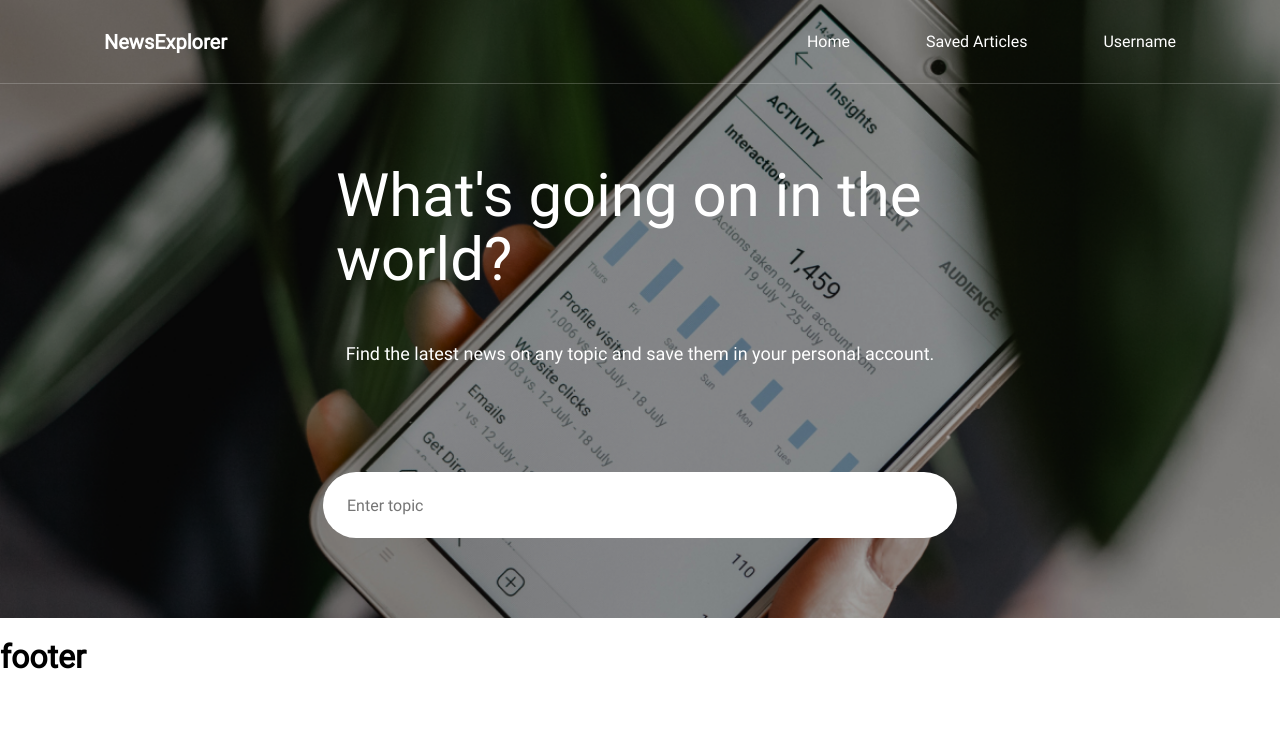
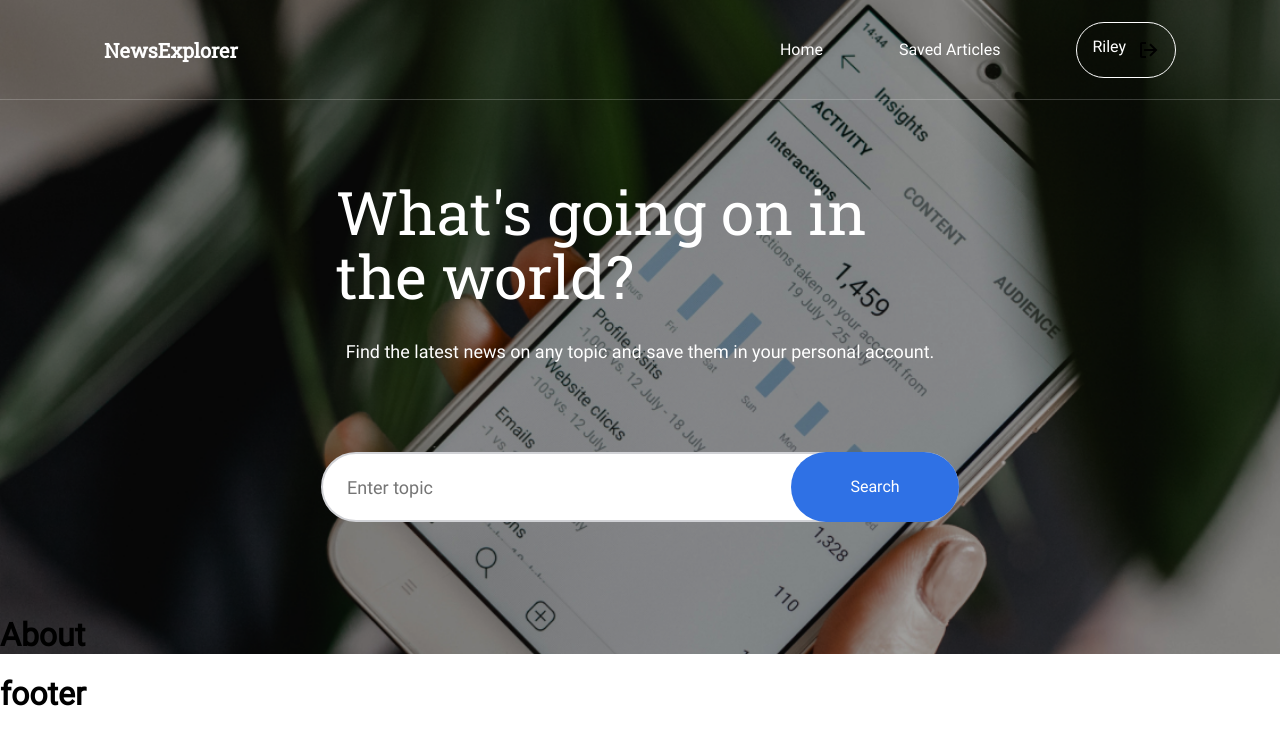
Before and after one commit to Aivaxela/news_explorer_frontend, a React (Vite) app: page / in a window 1280 px wide. Shown: the top 744 px of the page. Built offline with nearby package versions, Linux system fonts and the light colour scheme.

Commit message:
nav and main CSS almost 100%

```diff
--- a/src/blocks/App.css
+++ b/src/blocks/App.css
@@ -1,9 +1,17 @@
 @font-face {
   src: url(../vendor/moved_final-project_fonts_latin/roboto-400-regular.woff);
+  src: url(../vendor/moved_final-project_fonts_latin/roboto-400-regular.woff2);
   font-family: "Roboto";
 }
 
+@font-face {
+  src: url(../vendor/moved_final-project_fonts_latin/roboto-slab-400-regular.woff);
+  src: url(../vendor/moved_final-project_fonts_latin/roboto-slab-400-regular.woff2);
+  font-family: "Roboto-Slab";
+}
+
 .page__content {
+  margin: 0 auto;
   max-width: 1440px;
   font-family: "Roboto", "Arial", sans-serif;
 }
--- a/src/blocks/Main.css
+++ b/src/blocks/Main.css
@@ -11,9 +11,11 @@
   font-weight: 400;
   line-height: 64px;
   color: #fff;
+  font-family: "Roboto-Slab", "Arial", sans-serif;
 }
 
 .main__subtitle {
+  margin: 0;
   padding-top: 32px;
   text-align: center;
   font-size: 18px;
@@ -22,17 +24,37 @@
   color: #fff;
 }
 
-.main__searchbar {
+.main__search-elements {
+  margin: 0 auto;
+  width: 608px;
   padding: 88px 0 80px 0;
+  height: 64px;
+  position: relative;
   display: flex;
   justify-content: center;
 }
 
 .main__search-input {
-  width: 608px;
+  min-width: 608px;
   height: 64px;
   padding-left: 24px;
   border-radius: 100px;
+  border: solid 2px;
+  border-color: #d1d2d6;
+  font-size: 18px;
+  line-height: 24px;
+  font-weight: 500;
+}
+
+.main__search-btn {
+  padding: 0;
+  top: 88px;
+  right: -15px;
+  position: absolute;
+  width: 168px;
+  height: 70px;
+  border-radius: 100px;
   border-style: none;
-  font-size: 16px;
+  background-color: #2f71e5;
+  color: #fff;
 }
--- a/src/blocks/Nav.css
+++ b/src/blocks/Nav.css
@@ -1,8 +1,7 @@
 .nav {
   display: flex;
-  padding-top: 30px;
-  padding-bottom: 30px;
   box-shadow: 0px -1px 0px 0px #ffffff33 inset;
+  align-items: center;
 }
 
 .nav__title {
@@ -13,18 +12,52 @@
   line-height: 24px;
   text-decoration: none;
   color: #fff;
+  font-family: "Roboto-Slab", "Arial", sans-serif;
 }
 
 .nav__group {
   margin: 0 104px 0 auto;
   display: flex;
   gap: 76px;
+  align-items: center;
 }
 
 .nav__nav-item {
-  height: 24px;
+  height: 100px;
+  align-content: center;
   font-weight: 500;
   line-height: 24px;
   text-decoration: none;
   color: #fff;
+  box-sizing: border-box;
 }
+
+.nav__nav-item:hover {
+  border-bottom: #fff solid 3px;
+  padding-top: 3px;
+}
+
+.nav__nav-item-group {
+  padding: 15px;
+  display: flex;
+  border-radius: 100px;
+  border: solid 1px #fff;
+  text-decoration: none;
+}
+
+.nav__user-icon-logout {
+  display: flex;
+  gap: 10px;
+}
+
+.nav__username {
+  font-weight: 500;
+  margin: 0;
+  color: #fff;
+}
+
+.nav__logout-icon {
+  font-weight: 500;
+  margin: 0;
+  color: #fff;
+}
--- a/src/components/About.jsx
+++ b/src/components/About.jsx
@@ -0,0 +1,3 @@
+export default function About() {
+  return <h1>About</h1>;
+}
--- a/src/components/Main.jsx
+++ b/src/components/Main.jsx
@@ -1,5 +1,6 @@
 import "../blocks/Main.css";
 import Nav from "../components/Nav";
+import About from "../components/About";
 
 export default function Main() {
   return (
@@ -11,6 +12,7 @@ export default function Main() {
           Find the latest news on any topic and save them in your personal
           account.
         </p>
+        <div className="main__search-elements">
           <label htmlFor="main-search" className="main__searchbar">
             <input
               type="text"
@@ -19,6 +21,11 @@ export default function Main() {
               placeholder="Enter topic"
             />
           </label>
+          <button type="button" className="main__search-btn">
+            Search
+          </button>
+        </div>
+        <About />
       </main>
     </>
   );
--- a/src/components/Nav.jsx
+++ b/src/components/Nav.jsx
@@ -1,4 +1,5 @@
 import "../blocks/nav.css";
+import logoutIcon from "../assets/logout.svg";
 import { Link } from "react-router-dom";
 
 export default function Nav() {
@@ -14,8 +15,16 @@ export default function Nav() {
         <Link to="/saved-news" className="nav__nav-item">
           Saved Articles
         </Link>
-        <Link to="/profile" className="nav__nav-item">
-          Username
+        <Link to="/profile" className="nav__nav-item-group">
+          <div className="nav__user-icon-logout">
+            <p className="nav__username">Riley</p>
+            <img
+              src={logoutIcon}
+              fill="currentColor"
+              alt=""
+              className="nav__logout-icon"
+            />
+          </div>
         </Link>
       </div>
     </nav>
```
Also changed, not shown: src/assets/logout.svg (added). Lines whose indentation alone changed are shown as unchanged.
